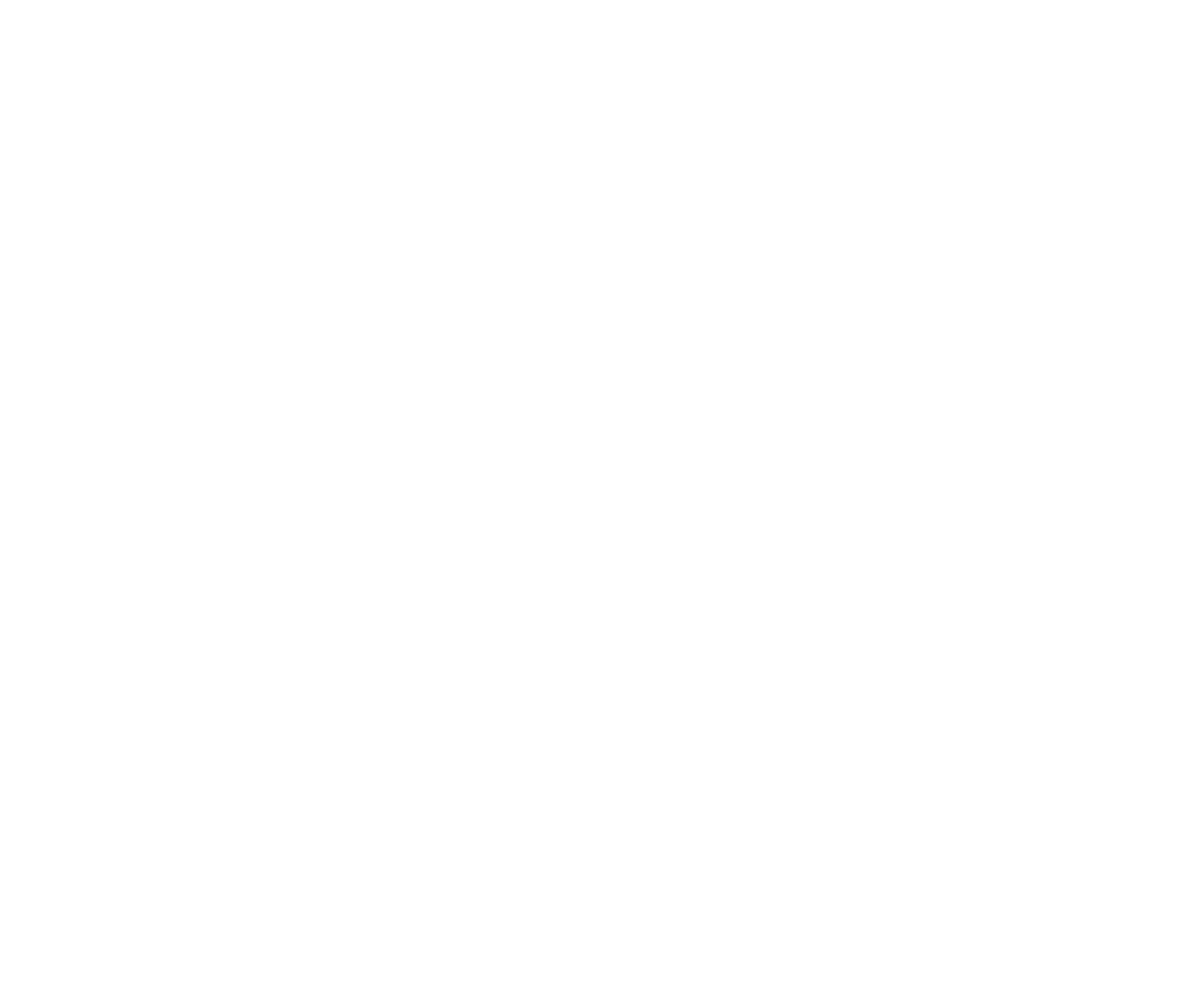
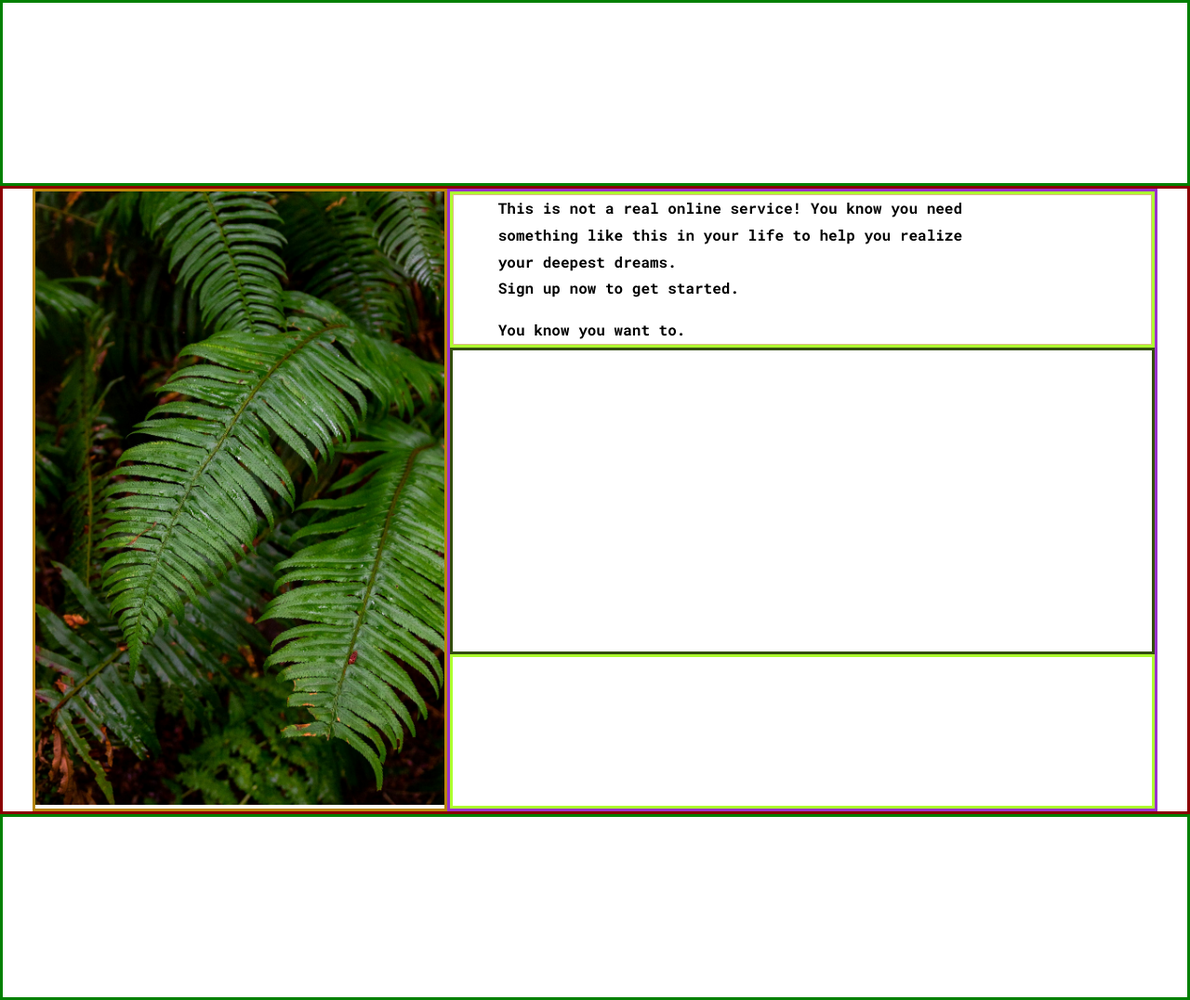
Before and after one commit to arman0hosseini/odin-sign-up-form, a plain HTML site: page index.html in a window 1280 px wide. Shown: the whole page at 93% size. Before the commit the page ends 800 px from the top, so only its background shows below. Drawn offline with Linux system fonts and the light colour scheme.

Commit message:
header text part compeleted (kinda)

```diff
--- a/index.html
+++ b/index.html
@@ -5,7 +5,35 @@
     <meta name="viewport" content="width=device-width, initial-scale=1.0" />
     <title>Sign Up</title>
     <link rel="stylesheet" href="styles.css" />
-    <script src="index.js" defer></script>
+
+    <link rel="preconnect" href="https://fonts.googleapis.com" />
+    <link rel="preconnect" href="https://fonts.gstatic.com" crossorigin />
+    <link
+      href="https://fonts.googleapis.com/css2?family=Roboto+Mono:wght@100..700&display=swap"
+      rel="stylesheet"
+    />
   </head>
-  <body></body>
+  <body>
+    <header></header>
+    <main>
+      <div class="img-part">
+        <img src="Images/background.jpg" alt="" />
+      </div>
+      <div class="side-part">
+        <div class="side-header-part">
+          <div class="header-content">
+            <p>
+              This is not a real online service! You know you need something
+              like this in your life to help you realize your deepest dreams.
+            </p>
+            <p>Sign up now to get started.</p>
+            <p>You know you want to.</p>
+          </div>
+        </div>
+        <div class="side-main-part"></div>
+        <div class="side-footer-part"></div>
+      </div>
+    </main>
+    <footer></footer>
+  </body>
 </html>
--- a/styles.css
+++ b/styles.css
@@ -0,0 +1,71 @@
+*,
+*::before,
+*::after {
+  margin: 0;
+  padding: 0;
+  box-sizing: border-box;
+}
+
+header,
+footer {
+  border: 3px solid green;
+  height: 200px;
+}
+
+main {
+  border: 3px solid darkred;
+  display: flex;
+  flex-direction: row;
+  justify-content: center;
+}
+
+.img-part {
+  border: 3px solid darkgoldenrod;
+  flex-basis: 35%;
+}
+
+.img-part img {
+  width: 100%;
+}
+
+.side-part {
+  border: 3px solid darkorchid;
+  width: 60%;
+  display: flex;
+  flex-direction: column;
+  justify-content: center;
+
+  font-family: "Roboto Mono", monospace;
+}
+
+.side-header-part {
+  border: 3px solid greenyellow;
+  flex-basis: 25%;
+  display: flex;
+  flex-direction: column;
+  justify-content: center;
+}
+
+.side-main-part {
+  border: 3px solid rgb(51, 77, 13);
+  flex-basis: 50%;
+}
+.side-footer-part {
+  border: 3px solid greenyellow;
+  flex-basis: 25%;
+}
+
+.header-content {
+  border: 1px solid burlywood;
+  font-weight: 700;
+  font-size: 1rem;
+  line-height: 1.8;
+}
+
+.header-content p {
+  margin-left: 3rem;
+  width: 70%;
+}
+.header-content p:last-child {
+  margin-top: 1rem;
+}
```
